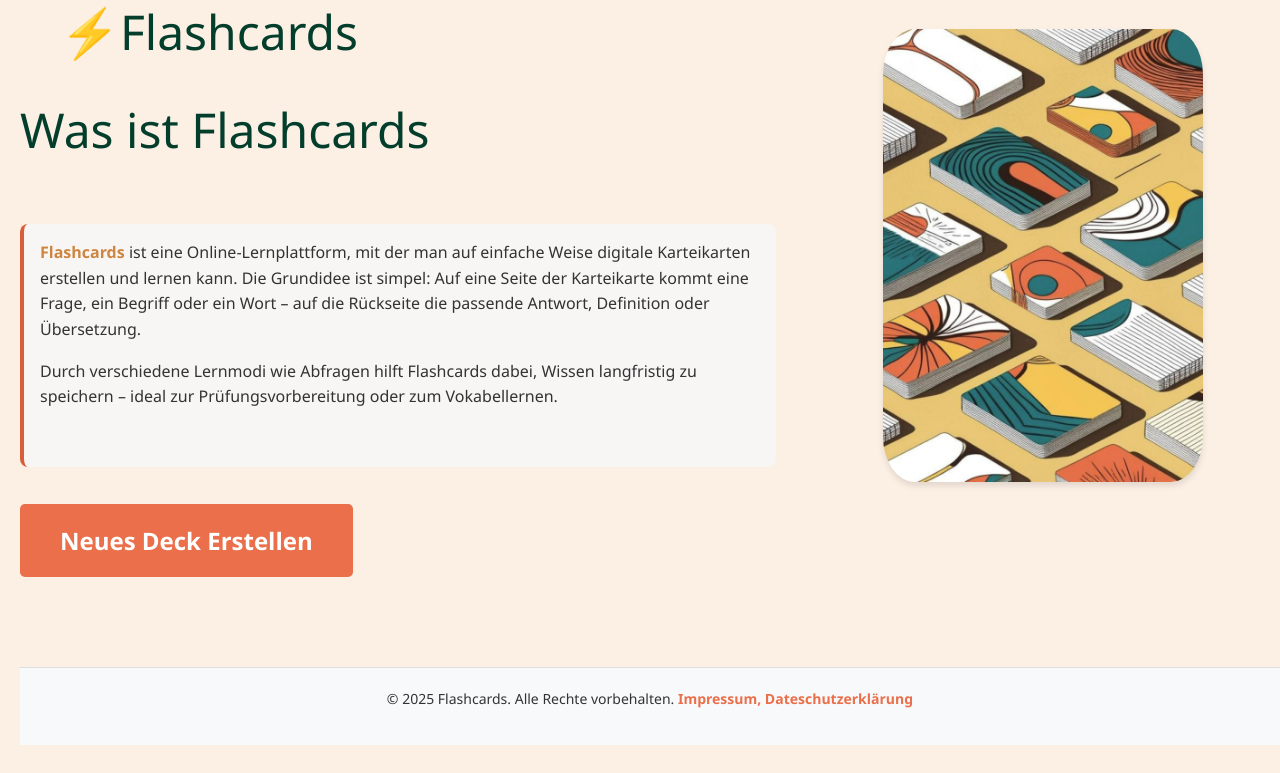
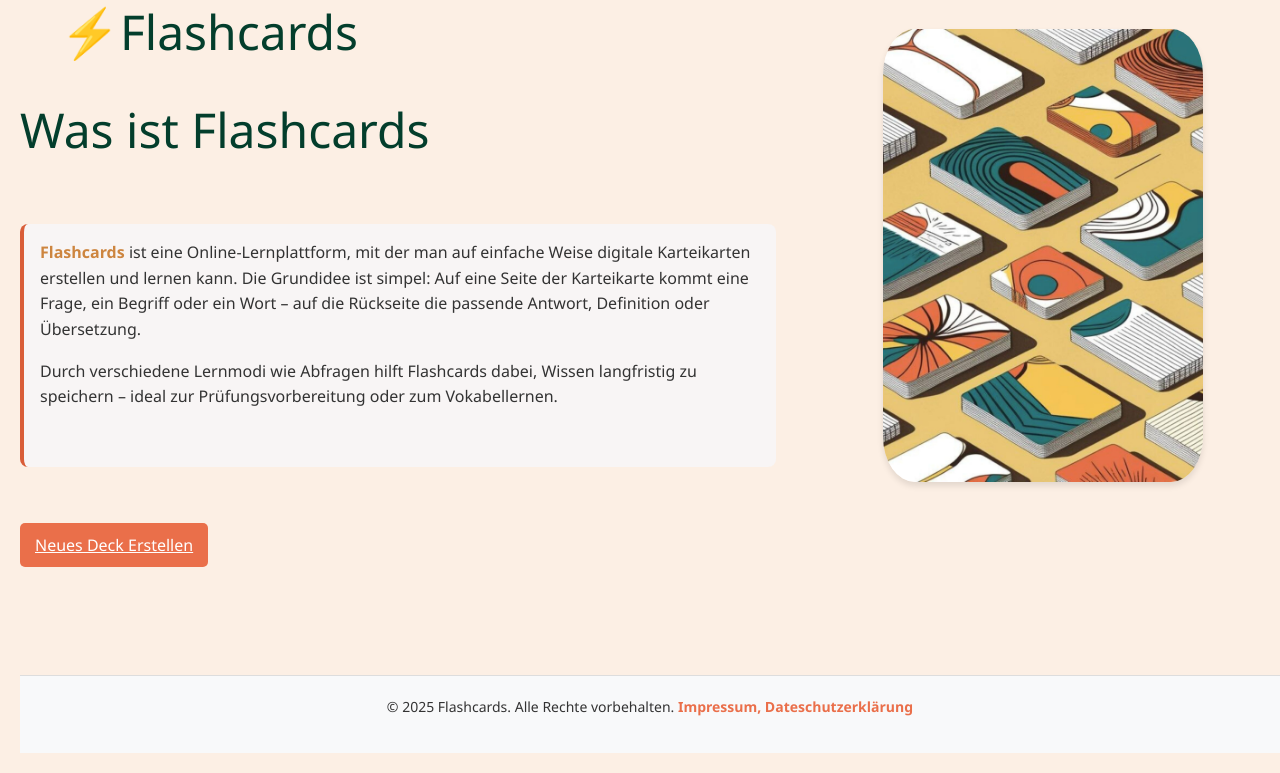
Before and after one commit to EliasResch/Flashcards, a PHP site: page /index.php in a window 1280 px wide. Shown: the part 27-800 px from the top of the page. Run offline with PHP 8.4, Linux system fonts and the light colour scheme.

Commit message:
änderrung vom button

```diff
--- a/style.css
+++ b/style.css
@@ -74,17 +74,18 @@ h1 {
 }
 
 .cta-button {
+  display: inline-block;
+  padding: 10px 15px;
+  font-size: 16px;
+  white-space: nowrap; /* Verhindert Zeilenumbrüche */
+  overflow: visible; /* Verhindert das Abschneiden von Text */
+  text-align: center;
+  border: none;
+  border-radius: 5px;
   background-color: #ea6f4a;
   color: white;
-  padding: 20px 40px;
-  text-decoration: none;
-  font-weight: bold;
-  border-radius: 5px;
-  transition: background 0.3s;
-  font-size: 24px;
-  width: 100%;
-  max-width: 400px;
-  margin-bottom: 10px;
+  cursor: pointer;
+  transition: background-color 0.3s ease;
 }
 
 .cta-button:hover {
@@ -166,7 +167,7 @@ form {
   box-shadow: 0 0 5px rgba(0, 123, 255, 0.5);
 }
 
-/* Gemeinsame Styles für Impressum und Datenschutz */
+/*  Styles für Impressum und Datenschutz */
 body.impressum,
 body.datenschutz {
   font-family: Arial, sans-serif;
```
